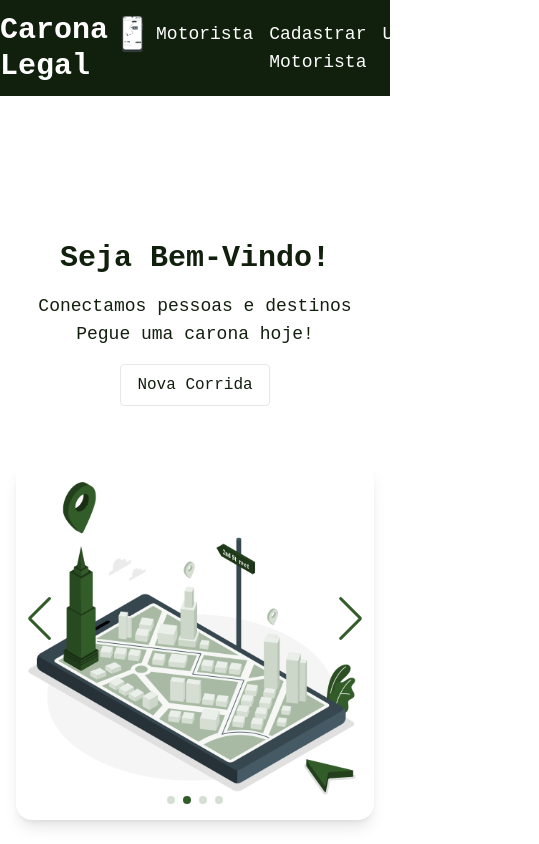
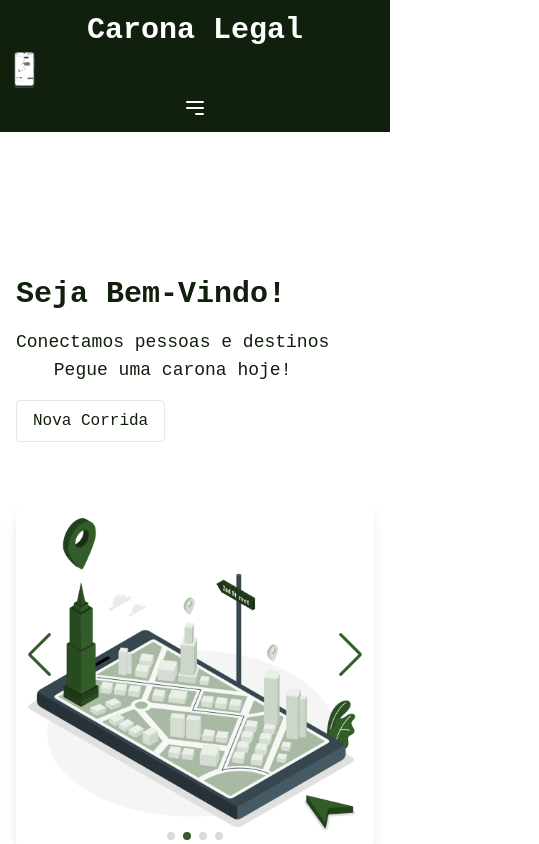
Before and after one commit to Lucas300/Frontend-appcarona, a React (Vite) app: page / in a window 390 px wide. Shown: the top 844 px of the page, 539 px wide, since content can reach past the window. Built offline with nearby package versions, Linux system fonts and the light colour scheme; no server answers.

Commit message:
Implementando um menu Hamburguer

```diff
--- /dev/null
+++ b/src/components/navbar/NavBar.css
@@ -0,0 +1,18 @@
+@media (max-width: 1024px) {
+    .container {
+        flex-direction: column;
+    }
+    .container .flex {
+        flex-direction: column;
+        align-items: flex-start;
+    }
+    .container .flex .lg\\:hidden {
+        display: block;
+    }
+    .container .flex .lg\\:gap-4 {
+        gap: 0;
+    }
+    .container .flex .pt-2 {
+        padding-top: 0;
+    }
+}
--- a/src/components/navbar/NavBar.tsx
+++ b/src/components/navbar/NavBar.tsx
@@ -1,14 +1,27 @@
-import { Link } from "react-router-dom"
-import logo from "../../../public/images/img_nav.png"
+import { useState } from "react";
+import { Link } from "react-router-dom";
+import logo from "../../../public/images/img_nav.png";
+import './NavBar.css';
 
 function Navbar() {
+    const [isOpen, setIsOpen] = useState(false);
+
+    const toggleMenu = () => {
+        setIsOpen(!isOpen);
+    };
+
     return (
         <>
             <div className='w-full flex justify-center py-3 bg-[#111f0d] text-white'>
-                <div className="container flex justify-between text-lg">
+                <div className="container flex justify-between items-center text-lg">
                     <Link to='/home' className="text-3xl font-bold">Carona Legal</Link>
                     <img src={logo} alt="Logotipo" className="h-12 mr-auto" />
-                    <div className='flex gap-4 pt-2'>
+                    <button className="block lg:hidden" onClick={toggleMenu}>
+                        <svg className="w-6 h-6" fill="none" stroke="currentColor" viewBox="0 0 24 24" xmlns="http://www.w3.org/2000/svg">
+                            <path strokeLinecap="round" strokeLinejoin="round" strokeWidth="2" d="M4 6h16M4 12h16m-7 6h7"></path>
+                        </svg>
+                    </button>
+                    <div className={`flex-col lg:flex-row lg:flex ${isOpen ? 'flex' : 'hidden'} lg:gap-4 pt-2`}>
                         <Link to='/motoristas' className='hover:underline'>Motorista</Link>
                         <Link to='/cadastrarmotorista' className='hover:underline'>Cadastrar Motorista</Link>
                         <Link to='/usuarios' className='hover:underline'>Usuários</Link>
@@ -17,7 +30,7 @@ function Navbar() {
                 </div>
             </div>
         </>
-    )
+    );
 }
 
-export default Navbar
+export default Navbar;
```
